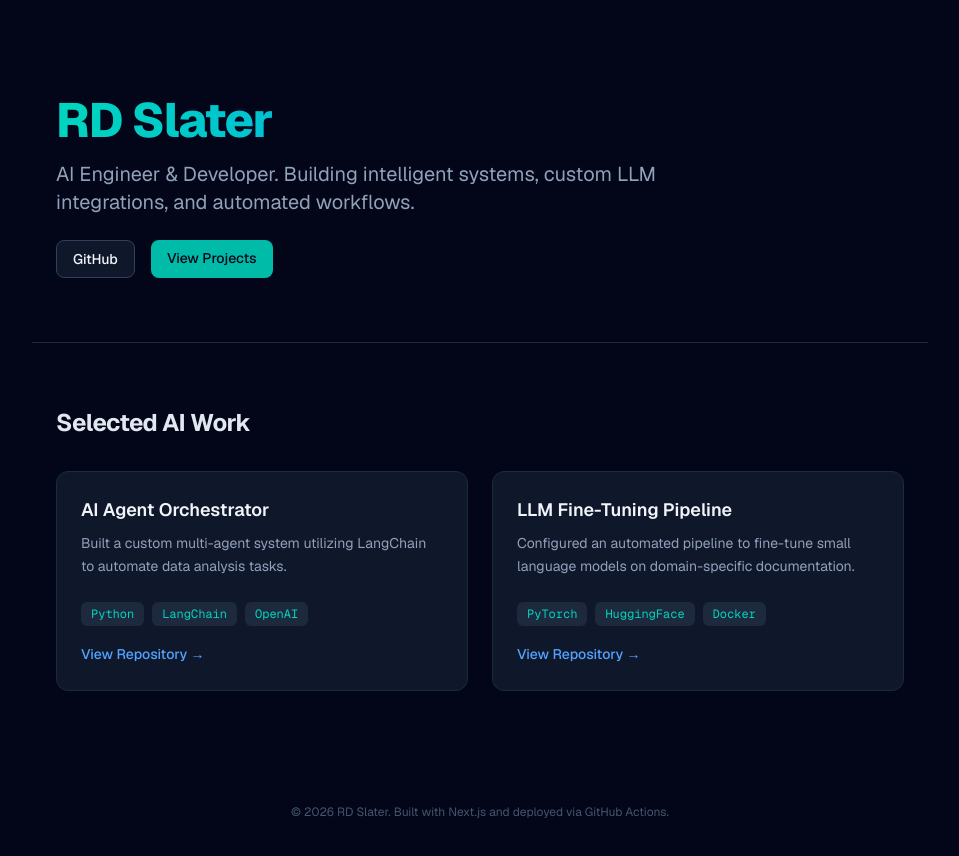
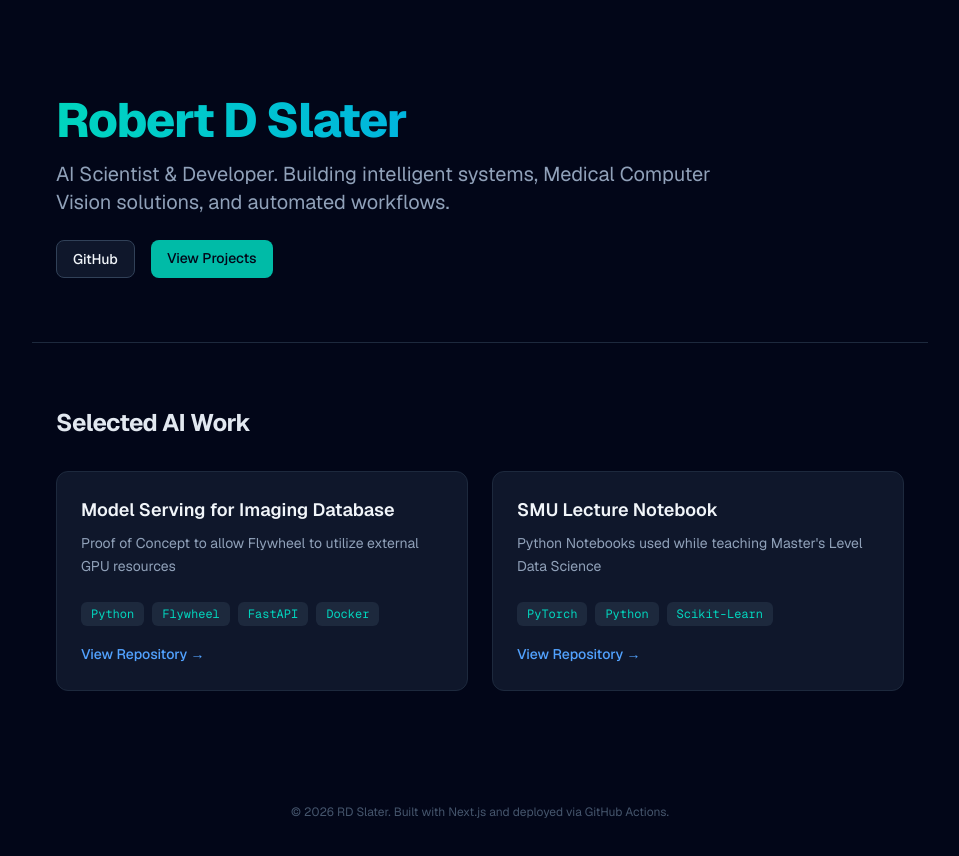
Before and after one commit to rdslater/rdslater.github.io, a Next.js app: page / in a window 1280 px wide. Shown: the top 856 px of the page, without its empty margins (160-1119 px from the left). Built offline with nearby package versions, Linux system fonts and the light colour scheme.

Commit message:
Update page.tsx

```diff
--- a/app/page.tsx
+++ b/app/page.tsx
@@ -3,16 +3,16 @@ import React from 'react';
 // Mock data for your AI projects - update these with your actual work!
 const projects = [
   {
-    title: "AI Agent Orchestrator",
-    description: "Built a custom multi-agent system utilizing LangChain to automate data analysis tasks.",
-    tech: ["Python", "LangChain", "OpenAI"],
-    link: "https://github.com/rdslater"
+    title: "Model Serving for Imaging Database",
+    description: "Proof of Concept to allow Flywheel to utilize external GPU resources",
+    tech: ["Python", "Flywheel", "FastAPI", "Docker"],
+    link: "https://github.com/rdslater/fw_model_serving"
   },
   {
-    title: "LLM Fine-Tuning Pipeline",
-    description: "Configured an automated pipeline to fine-tune small language models on domain-specific documentation.",
-    tech: ["PyTorch", "HuggingFace", "Docker"],
-    link: "https://github.com/rdslater"
+    title: "SMU Lecture Notebook",
+    description: "Python Notebooks used while teaching Master's Level Data Science",
+    tech: ["PyTorch", "Python", "Scikit-Learn"],
+    link: "https://github.com/rdslater/SMU"
   }
 ];
 
@@ -23,10 +23,10 @@ export default function Home() {
       {/* Hero Section */}
       <header className="max-w-4xl mx-auto pt-24 px-6 pb-16 border-b border-slate-800">
         <h1 className="text-4xl sm:text-5xl font-extrabold tracking-tight bg-gradient-to-r from-teal-400 to-blue-500 bg-clip-text text-transparent">
-          RD Slater
+          Robert D Slater
         </h1>
         <p className="mt-4 text-xl text-slate-400 max-w-2xl">
-          AI Engineer & Developer. Building intelligent systems, custom LLM integrations, and automated workflows.
+          AI Scientist & Developer. Building intelligent systems, Medical Computer Vision solutions, and automated workflows.
         </p>
         <div className="mt-6 flex gap-4">
           <a href="https://github.com/rdslater" className="px-4 py-2 bg-slate-900 border border-slate-700 rounded-lg hover:border-teal-400 transition-colors text-sm font-medium">
```
